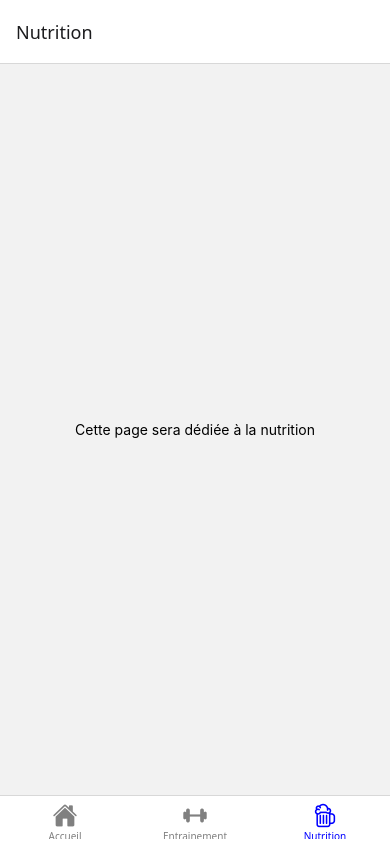
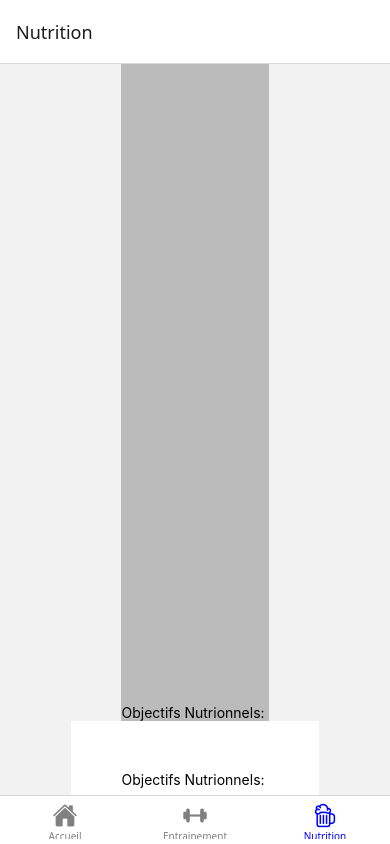
Before and after one commit to Thomas735/appMuscu, a React Native app: screen /Nutrition in a window 390 px wide. Built offline with nearby package versions, Linux system fonts and the light colour scheme.

Commit message:
début de carousel pr nutrition

```diff
--- /dev/null
+++ b/mesComposants/carousel.js
@@ -0,0 +1,42 @@
+import * as React from 'react';
+import { Dimensions, Text, View } from 'react-native';
+import Carousel from 'react-native-reanimated-carousel';
+
+
+
+
+var listeRecettes = ["Smoothie protéiné", "Gateau protéiné", "barres de céréales", "Curry"]
+
+
+function Index() {
+    const width = Dimensions.get('window').width;
+    return (
+        <View style={{ flex: 1 }}>
+            <Carousel
+                loop
+                width={width}
+                height={width / 2}
+                autoPlay={true}
+                data={listeRecettes}
+                scrollAnimationDuration={1000}
+                onSnapToItem={(index) => console.log('current index:', index)}
+                renderItem={({ index }) => (
+                    <View
+                        style={{
+                            flex: 1,
+                            borderWidth: 1,
+                            justifyContent: 'center',
+                        }}
+                    >
+                        <Text style={{ textAlign: 'center', fontSize: 30 }}>
+                          {listeRecettes[index]}
+
+                        </Text>
+                    </View>
+                )}
+            />
+        </View>
+    );
+}
+
+export default Index;
--- a/package.json
+++ b/package.json
@@ -15,11 +15,14 @@
     "expo": "~52.0.28",
     "expo-status-bar": "~2.0.1",
     "react": "18.3.1",
+    "react-alice-carousel": "^2.9.1",
     "react-native": "0.76.6",
     "react-native-gesture-handler": "~2.20.2",
     "react-native-reanimated": "~3.16.1",
+    "react-native-reanimated-carousel": "^3.5.1",
     "react-native-safe-area-context": "^4.14.1",
     "react-native-screens": "~4.4.0",
+    "react-native-snap-carousel": "^1.6.1",
     "react-native-svg": "15.8.0",
     "react-native-vector-icons": "^10.2.0"
   },
--- a/screens/PartieNutrition/NutritionScreen.js
+++ b/screens/PartieNutrition/NutritionScreen.js
@@ -1,12 +1,62 @@
 import React from 'react';
-import { View, Text } from 'react-native';
+import { View, Text, StyleSheet, SafeAreaView} from 'react-native';
+
+import Index from "../../mesComposants/carousel.js"
 
 //Gérer l'écran de Nutrition
+
+
+
 
 const NutritionScreen = () => (
   <View style={{ flex: 1, justifyContent: 'center', alignItems: 'center' }}>
     <Text>Cette page sera dédiée à la nutrition</Text>
+    <View style={styles.macroObjectifsCont} onClick={() => console.log("onclick..") } >
+
+      <Text>Objectifs Nutrionnels: </Text>
+    </View>
+    <View style={styles.container} onClick={() => console.log("onclick..") } >
+      <Text>Objectifs Nutrionnels: </Text>
+    </View>
+    <View style={styles.container} onClick={() => console.log("onclick..") } >
+      <Text>Objectifs Nutrionnels: </Text>
+    </View>
+      <View>
+      <Text>Recettes recommandées:</Text>
+      <Index/>
+    </View>
+
   </View>
 );
 
+
+
+
+
 export default NutritionScreen;
+
+
+const styles = StyleSheet.create({
+  macroObjectifsCont: {
+    backgroundColor: '#bbbbbb',
+    alignItems: 'center',
+    justifyContent: 'center',
+    paddingTop : 800
+  },
+  container: {
+    backgroundColor: '#fff',
+    alignItems: 'center',
+    justifyContent: 'center',
+    padding: 50
+  },
+  header: {
+    fontSize: 24,
+    marginBottom: 20,
+  },
+  item: {
+    marginBottom: 10,
+    padding: 10,
+    backgroundColor: '#f0f0f0',
+    borderRadius: 5,
+  },
+});
```
Also changed, not shown: 1 other file (tests, documents, lock files or other folders).
